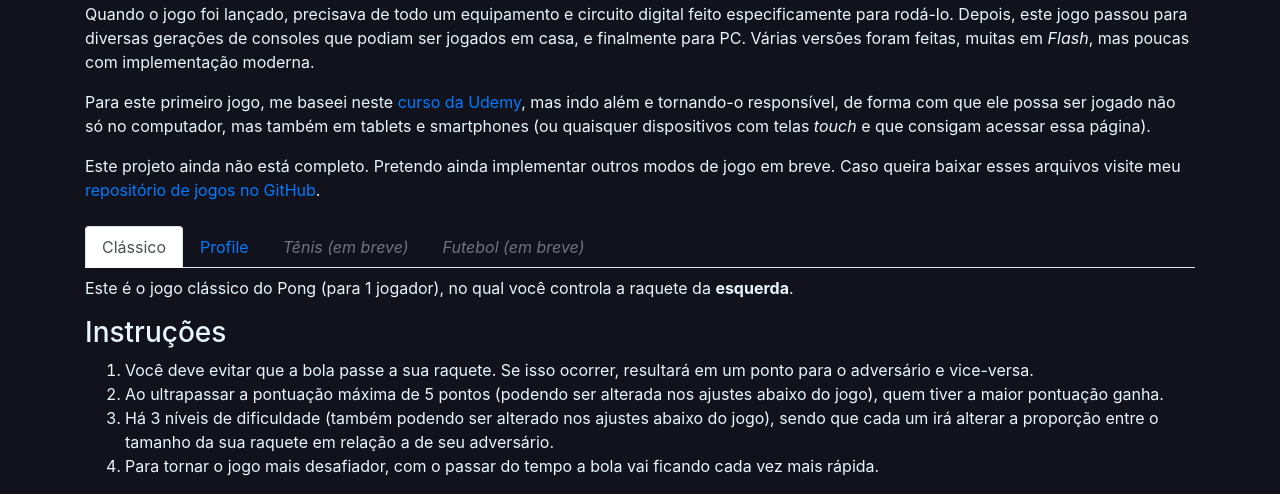
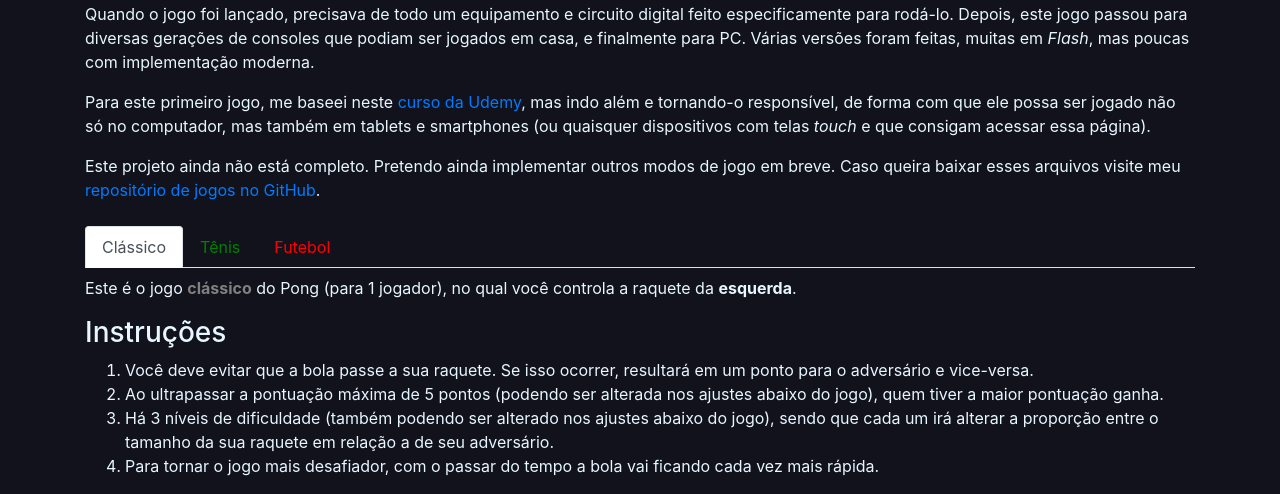
Before and after one commit to Lavedonio/site_lavedonio_django, a Django app: page /projetos/testing/ in a window 1280 px wide. Shown: the part 1010-1504 px from the top of the page. Run offline with Django 3.2, Linux system fonts and the light colour scheme; some libraries are stand-ins or nearby versions; some web fonts are replaced.

Commit message:
Started basic structure for new game modes

```diff
--- a/projects/templates/projects/testing.html
+++ b/projects/templates/projects/testing.html
@@ -65,21 +65,18 @@
 
 					<ul class="nav nav-tabs mb-md-2" id="myTab" role="tablist">
 						<li class="nav-item" role="presentation">
-							<a class="nav-link active" id="classic-tab" data-toggle="tab" href="#classic" role="tab" aria-controls="classic" aria-selected="true">Clássico</a>
+							<a class="nav-link classic active" id="classic-tab" data-toggle="tab" href="#classic" role="tab" aria-controls="classic" aria-selected="true">Clássico</a>
 						</li>
 						<li class="nav-item" role="presentation">
-							<a class="nav-link" id="profile-tab" data-toggle="tab" href="#profile" role="tab" aria-controls="profile" aria-selected="false">Profile</a>
+							<a class="nav-link tennis" id="tennis-tab" data-toggle="tab" href="#tennis" role="tab" aria-controls="tennis" aria-selected="false">Tênis</a>
 						</li>
 						<li class="nav-item" role="presentation">
-							<a class="nav-link disabled" href="#" role="tab" tabindex="-1" aria-disabled="true"><em>Tênis (em breve)</em></a>
-						</li>
-						<li class="nav-item" role="presentation">
-							<a class="nav-link disabled" href="#" role="tab" tabindex="-1" aria-disabled="true"><em>Futebol (em breve)</em></a>
+							<a class="nav-link football" id="football-tab" data-toggle="tab" href="#football" role="tab" aria-controls="football" aria-selected="false">Futebol</a>
 						</li>
 					</ul>
 					<div class="tab-content mb-3" id="myTabContent">
 						<div class="tab-pane fade show active" id="classic" role="tabpanel" aria-labelledby="classic-tab">
-							<p>Este é o jogo clássico do Pong (para 1 jogador), no qual você controla a raquete da <strong>esquerda</strong>.</p>
+							<p>Este é o jogo <strong class="classic">clássico</strong> do Pong (para 1 jogador), no qual você controla a raquete da <strong>esquerda</strong>.</p>
 							<h3>Instruções</h3>
 							<ol>
 								<li>Você deve evitar que a bola passe a sua raquete. Se isso ocorrer, resultará em um ponto para o adversário e vice-versa.</li>
@@ -91,7 +88,12 @@
 							<p>Se você está usando um mouse, utilize o cursor para guiar a raquete; caso esteja numa tela touch, utilize seu dedo. A raquete irá acompanhar seu cursor/dedo desde que o movimento esteja sendo feito <strong>dentro dos limites da área do jogo</strong> (dentro da borda branca). Recomendo jogar em <strong>tela cheia</strong> clicando/tocando no botão de mesmo nome.</p>
 							<h4>Bom jogo! ;)</h4>
 						</div>
-						<div class="tab-pane fade" id="profile" role="tabpanel" aria-labelledby="profile-tab">...</div>
+						<div class="tab-pane fade" id="tennis" role="tabpanel" aria-labelledby="tennis-tab">
+							<p>Este é o jogo Pong, na sua versão de <strong class="tennis">tênis</strong> (para 1 jogador), no qual você controla as duas raquetes da <strong>esquerda</strong>.</p>
+						</div>
+						<div class="tab-pane fade" id="football" role="tabpanel" aria-labelledby="football-tab">
+							<p>Este é o jogo Pong, na sua versão de <strong class="football">futebol</strong> (para 1 jogador), no qual você controla o time da <strong>esquerda</strong>.</p>
+						</div>
 					</div>
 
 					<p class="article-content mb-5"><strong style="color: #DE4B4B;">Aviso:</strong> para telas <em>touch</em>, você precisará entrar em modo de tela cheia para jogar.</p>
```
